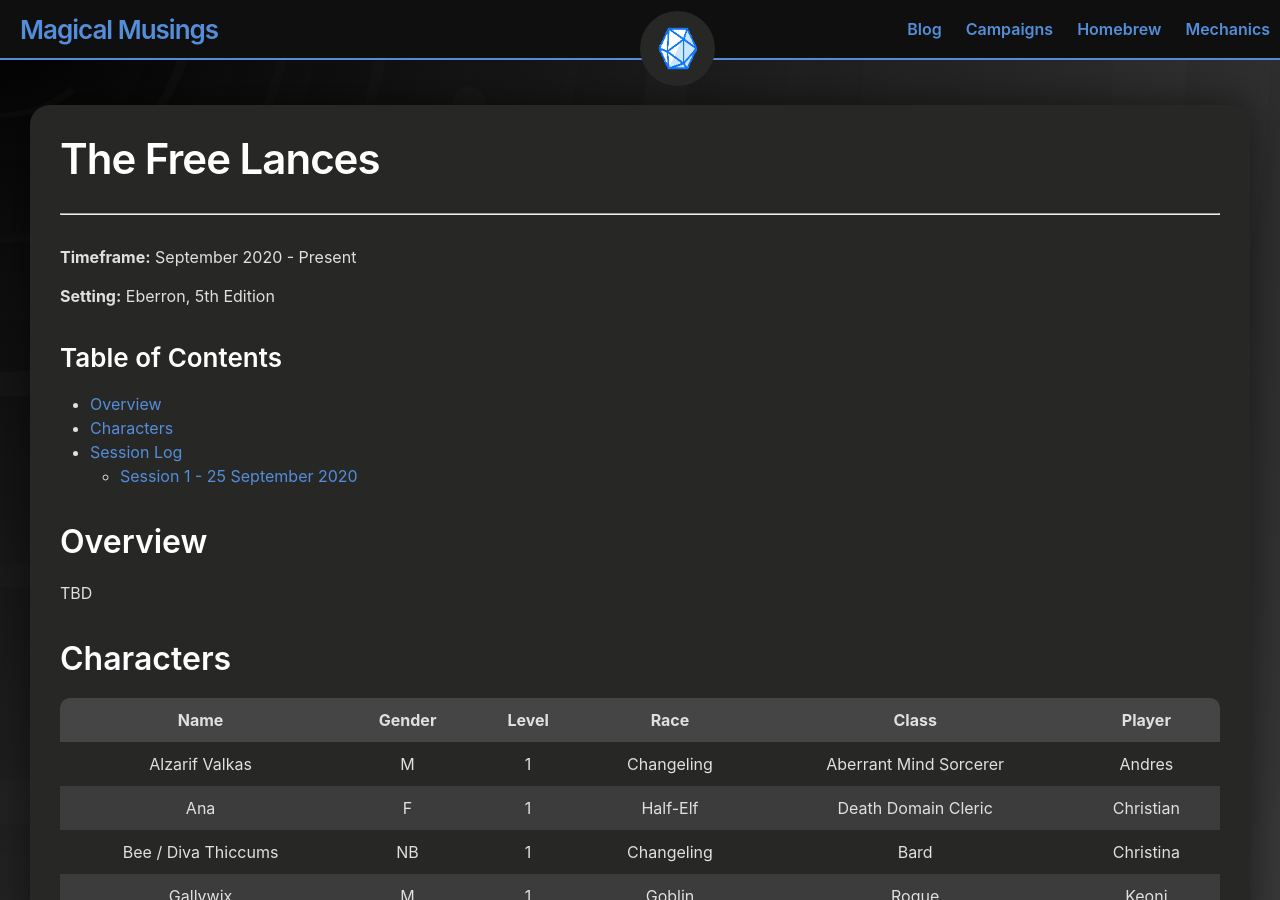
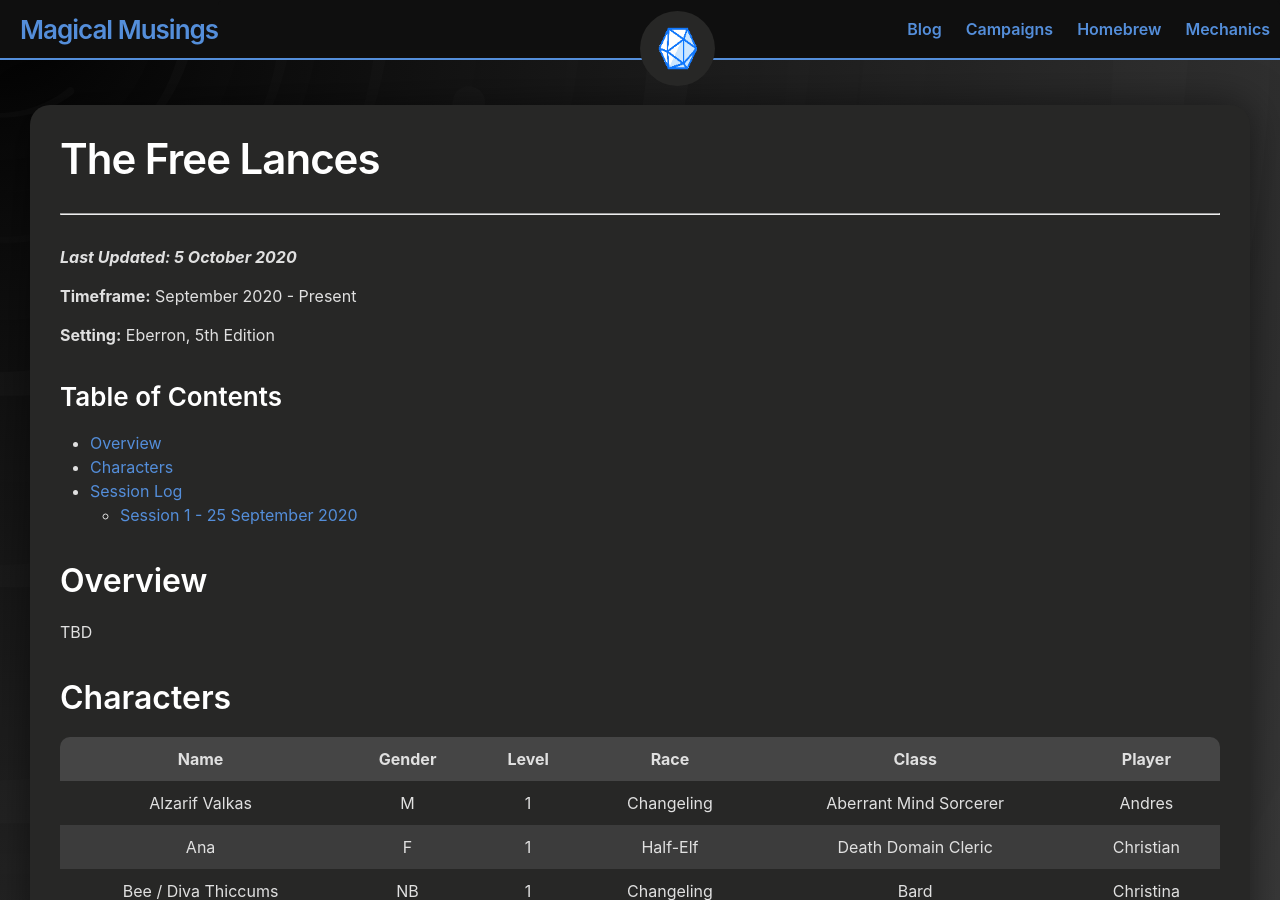
Before and after one commit to andersthemagi/magicalmusings.github.io, a Jekyll site: the page built from _posts/2020-10-05-campaign-free-lances.md, in a window 1280 px wide and 900 px high. Built offline with Jekyll 4.4.1, drawn with Linux system fonts in a browser that asks for light colours.

Commit message:
Update 2020-10-05-campaign-free-lances.md

```diff
--- a/_posts/2020-10-05-campaign-free-lances.md
+++ b/_posts/2020-10-05-campaign-free-lances.md
@@ -7,6 +7,8 @@ author: Andres Sepulveda
 ---
 
 <hr>
+
+***Last Updated: 5 October 2020***
 
 **Timeframe:** September 2020 - Present
 
```
